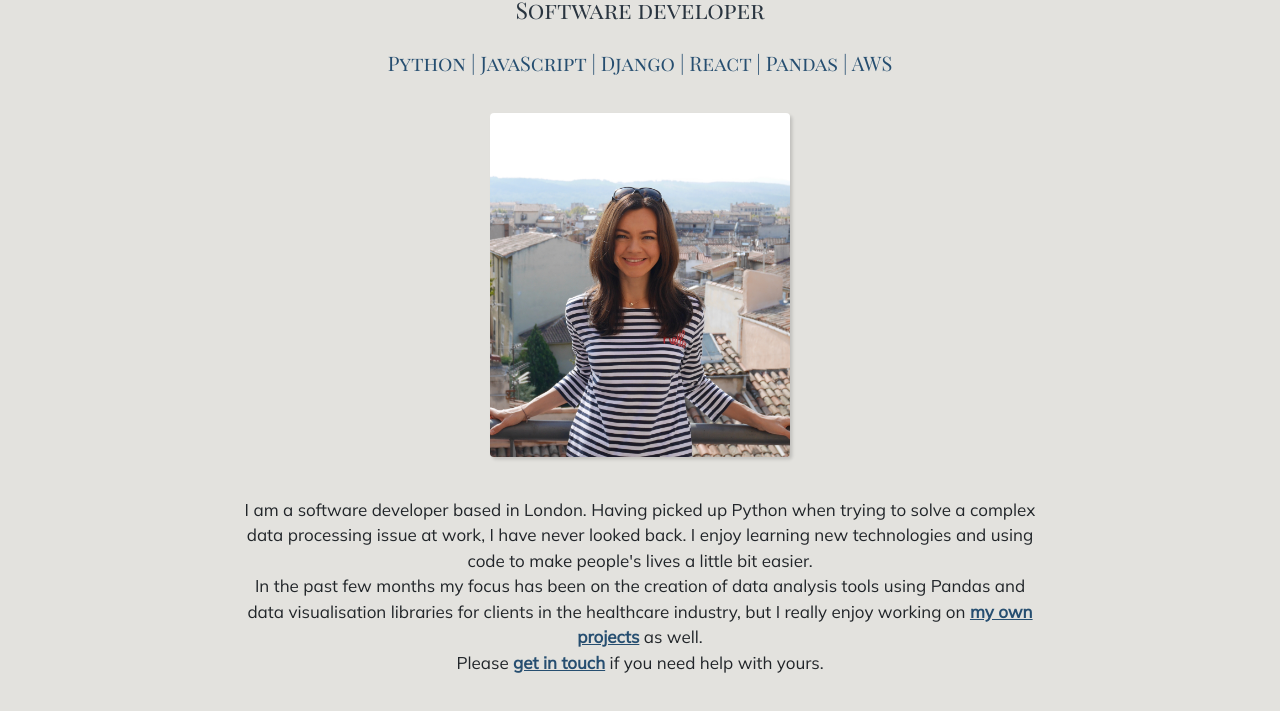
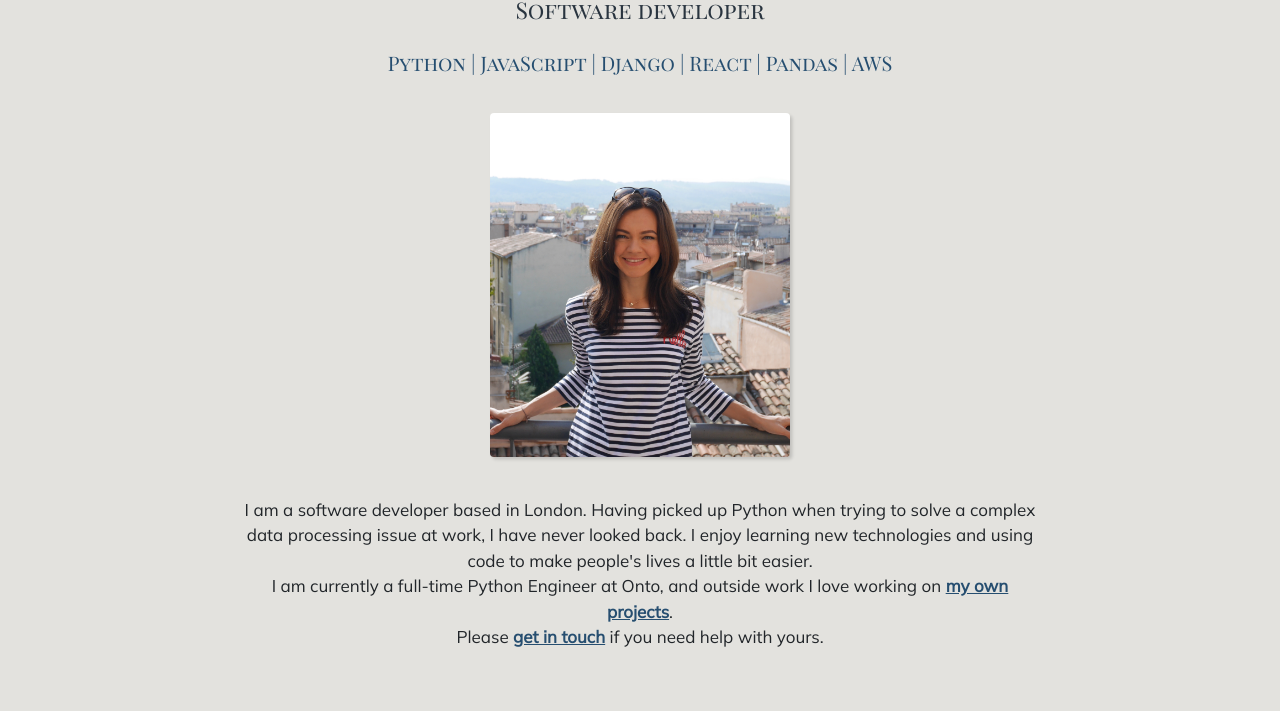
Before and after one commit to ahsamt/Portfolio, a plain HTML site: page index.html in a window 1280 px wide. Shown: the part 168-879 px from the top of the page. After the commit the page ends 854 px from the top, so only its background shows below. Drawn offline with nearby package versions, Linux system fonts and the light colour scheme.

Commit message:
updated wording

```diff
--- a/index.html
+++ b/index.html
@@ -107,11 +107,12 @@
         looked back. I enjoy learning new technologies and using code to make
         people's lives a little bit easier. <br />
 
-        In the past few months my focus has been on the creation of data analysis tools using Pandas
-        and data visualisation libraries for clients in the healthcare industry, but I really enjoy working on
-        <a href="/projects.html">my own projects</a> as well. <br />
+        I am currently a full-time Python Engineer at Onto, and outside work I
+        love working on
+        <a href="/projects.html">my own projects</a>. <br />
 
-        Please <a href="/contact.html">get in touch</a> if you need help with yours.
+        Please <a href="/contact.html">get in touch</a> if you need help with
+        yours.
       </p>
     </div>
 
```
